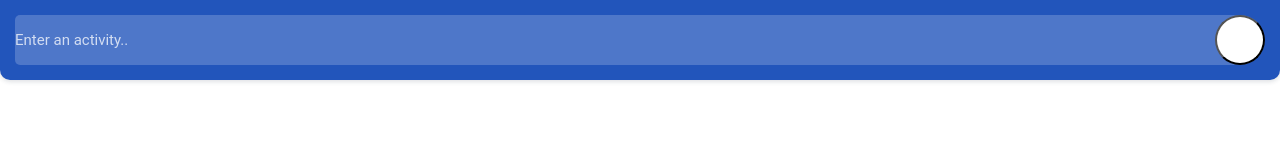
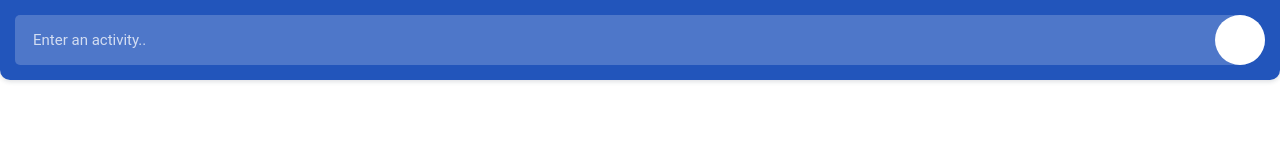
Before and after one commit to Dcwind/jsToDoList, a plain HTML site: page index.html in a window 1280 px wide. Drawn offline with Linux system fonts and the light colour scheme.

Commit message:
finished button styling

```diff
--- a/assets/css/style.css
+++ b/assets/css/style.css
@@ -27,6 +27,8 @@ header input {
     color: #fff;
     font-size: 15px;
     font-weight: 400;
+    text-indent: 18px;
+    padding: 0px 60px 0 0;
     background: rgba(255,255,255, 0.2);
     border-top-left-radius: 5px;
     border-bottom-left-radius: 5px;
@@ -70,5 +72,14 @@ header button {
   z-index: 2;
   border-radius: 25px;
   background: #fff;
+  border: 0px;
+  box-shadow: none;
+  outline: none;
 
+
+  -webkit-apearaance:none;
+  -moz-appearance:none;
+  -ms-appearance:none;
+  -o-appearance:none;
+  appearance:none;
 }
```
